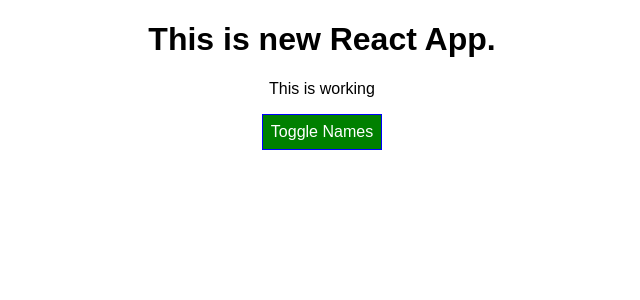
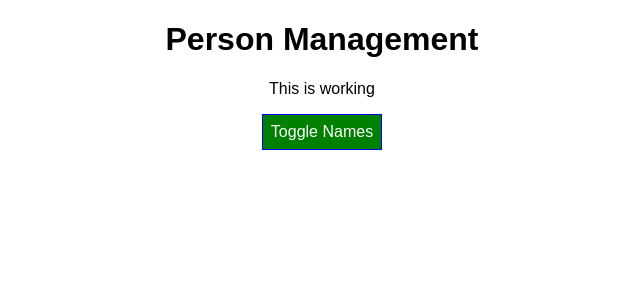
Before and after one commit to dlwangyilin/React-Study, a React (Create React App) app: page / in a window 1280 px wide. Shown: the top 300 px of the page, without its empty margins (318-958 px from the left). Built offline with nearby package versions, Linux system fonts and the light colour scheme.

Commit message:
Demo on how to use props in class-based component. (this.props)

```diff
--- a/src/Components/Cockpit/Cockpit.js
+++ b/src/Components/Cockpit/Cockpit.js
@@ -17,7 +17,7 @@
     return (
         <div className={classes.Cockpit}>
             <h1>
-                This is new React App.
+                {props.title}
             </h1>
             <p className={assignedClasses.join(' ')}>
                 This is working
--- a/src/containers/App.js
+++ b/src/containers/App.js
@@ -78,6 +78,7 @@
         return (
             <div className={classes.App}>
                 <Cockpit
+                title={this.props.appTitle}
                 showPersons={this.state.showPersons}
                 persons={this.state.persons}
                 clicked={this.togglePersonHandler}
--- a/src/index.js
+++ b/src/index.js
@@ -4,5 +4,6 @@
 import App from './containers/App';
 import registerServiceWorker from './registerServiceWorker';
 
-ReactDOM.render(<App />, document.getElementById('root'));
+const title = "Person Management";
+ReactDOM.render(<App appTitle={title}/>, document.getElementById('root'));
 registerServiceWorker();
```
